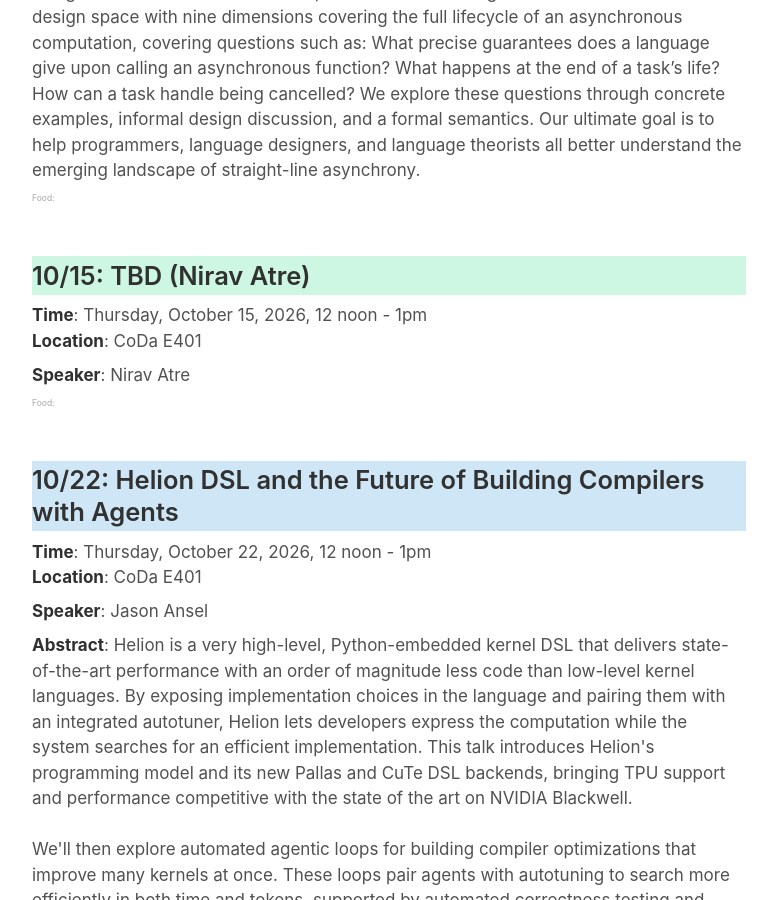
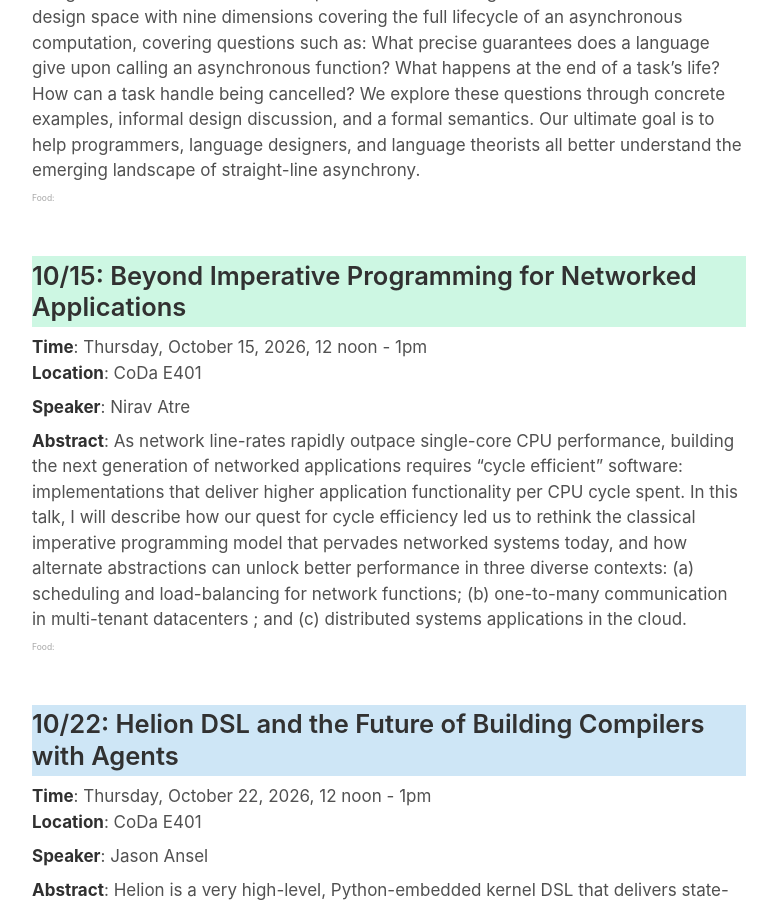
Before and after one commit to software-research-lunch/software-research-lunch.github.io, a Jekyll site: the page built from index.html, in a window 1280 px wide and 900 px high, scrolled down 1609 px. Shown: the whole window, without its empty margins (251-1028 px from the left). Built offline with Jekyll 4.4.1, drawn with Linux system fonts in a browser that asks for light colours.

Commit message:
Add Nirav

```diff
--- a/_data/schedule.yml
+++ b/_data/schedule.yml
@@ -49,10 +49,10 @@
       speaker: "Gavin Gray"
       bio: "Gavin Gray is a PhD student at Brown University advised by Will Crichton and Shriram Krishnamurthi. Gavin works on material to improve the experience of learning and using advanced languages. He's developed interactive educational material for Rust ownership, debuggers for type-class errors, and interactive error messages for the OxCaml language. He currently is focusing on constructs for advanced control flow such as coroutines, effects, continuations, and async/await. Gavin works at the intersection of HCI, applied cognitive psychology, and programming languages, doing what he refers to as: the human factors of PL design."
     - date: "2026-10-15"
-      abstract: ""
-      title: ""
+      abstract: "As network line-rates rapidly outpace single-core CPU performance, building the next generation of networked applications requires “cycle efficient” software: implementations that deliver higher application functionality per CPU cycle spent. In this talk, I will describe how our quest for cycle efficiency led us to rethink the classical imperative programming model that pervades networked systems today, and how alternate abstractions can unlock better performance in three diverse contexts: (a) scheduling and load-balancing for network functions; (b) one-to-many communication in multi-tenant datacenters ; and (c) distributed systems applications in the cloud."
+      title: "Beyond Imperative Programming for Networked Applications"
       speaker: "Nirav Atre"
-      bio: ""
+      bio: "Nirav Atre is an Assistant Professor in the Computer Science Department, and a David T. Morgenthaler II Faculty Fellow in the School of Engineering at Stanford University. His research area is computer networking, and his interests broadly lie at the intersection of mathematical modeling and systems-building: fixing the ever-growing gaps in our “mental models” of networked systems, and using the resulting model insights to improve their performance, scalability, and robustness. His work has been recognized with a Google ML and Systems Junior Faculty Award, a French-American Doctoral Exchange Laureateship in Cybersecurity, Jay Lepreau Best Paper and Distinguished Artifact awards at OSDI, and CMU’s CyLab Presidential Fellowship. Prior to joining Stanford, he obtained a Ph.D. in Computer Science from Carnegie Mellon University, and a B.A.Sc. in Computer Engineering from the University of Toronto."
     - date: "2026-10-22"
       abstract: |
         Helion is a very high-level, Python-embedded kernel DSL that delivers state-of-the-art performance with an order of magnitude less code than low-level kernel languages. By exposing implementation choices in the language and pairing them with an integrated autotuner, Helion lets developers express the computation while the system searches for an efficient implementation. This talk introduces Helion's programming model and its new Pallas and CuTe DSL backends, bringing TPU support and performance competitive with the state of the art on NVIDIA Blackwell.
```
